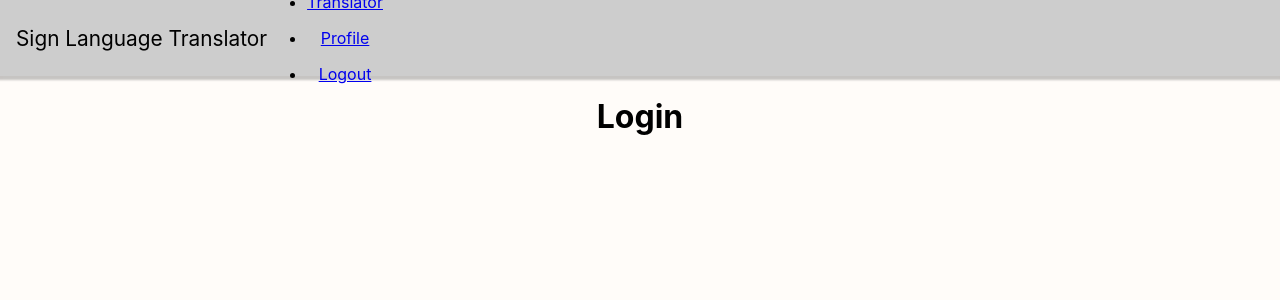
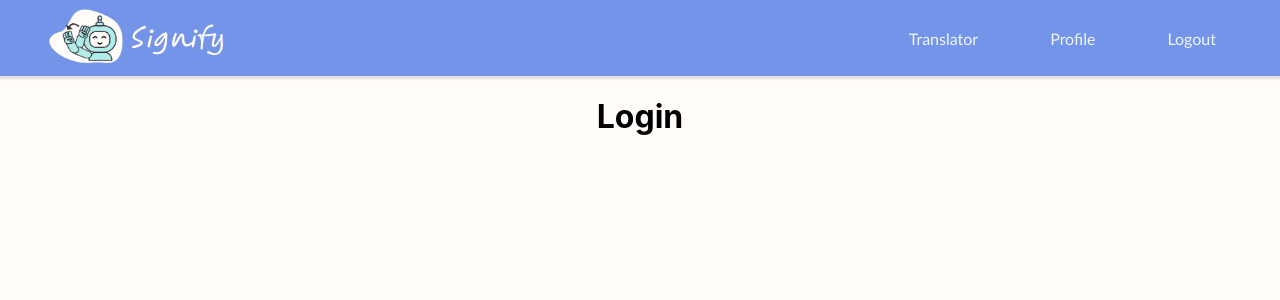
Before and after one commit to inemari/SignLangTranslator, a React (Create React App) app: page / in a window 1280 px wide. Shown: the top 300 px of the page. Built offline with nearby package versions, Linux system fonts and the light colour scheme.

Commit message:
Styled navbar

```diff
--- a/src/components/Navbar/CustomNavbar.jsx
+++ b/src/components/Navbar/CustomNavbar.jsx
@@ -1,13 +1,12 @@
+import logo from "../../Logo2.png";
 import "../../styles/navbar.css";
 import { NavLink } from "react-router-dom"
 
 const CustomNavbar = () => {
     return (
         <nav className="navigation">
-            <a href="/" className="brand-name">
-                Sign Language Translator
-            </a>   <div
-                className="navigation-menu">
+            <img src={logo} alt="logo" className="brand-logo"></img>
+            <div className="navigation-menu">
                 <ul>
                     <li><NavLink to="/Translator">Translator</NavLink>
                     </li>
--- a/src/styles/navbar.css
+++ b/src/styles/navbar.css
@@ -3,20 +3,32 @@
     width: 100%;
     display: flex;
     align-items: center;
+    padding: 0.5rem 0;
+    background-color: #7494EA;
+    color: black;
+    box-shadow: 0 1px 2px 2px #89898941;
     position: relative;
-    padding: 0.5rem 0rem;
-    background-color: #cdcdcd;
-    color: black;
-    box-shadow: 0 2px 2px 2px rgba(9, 9, 9, 0.23);
+    justify-content: space-between;
 }
 
-.brand-name {
-    text-decoration: none;
-    color: black;
-    font-size: 1.3rem;
-    margin-left: 1rem;
+.brand-logo {
+    height: 60px;
+    margin-left: 3rem;
 }
 
-.navigation ul {
+.navigation-menu {
+    display: flex;
     flex-direction: row;
+    margin-right: 3rem;
 }
+
+.navigation li {
+    display: inline-block;
+    font-family: 'Trebuchet MS', 'Lucida Sans Unicode', 'Lucida Grande', 'Lucida Sans', Arial, sans-serif;
+    margin: 1rem;
+}
+
+.navigation a {
+    text-decoration: none;
+    color: aliceblue;
+}
```
Also changed, not shown: src/Logo2.png (added), src/logo.svg (deleted).
